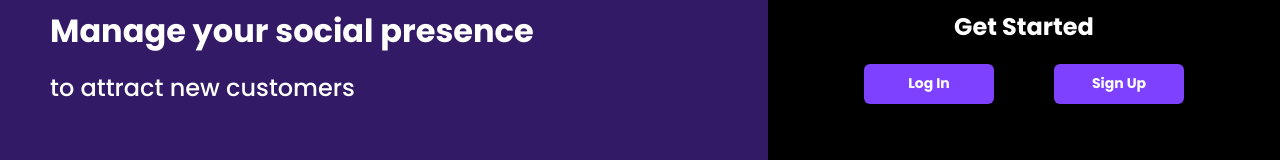
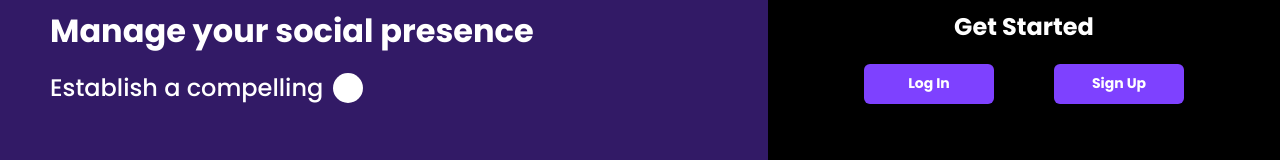
Before and after one commit to lucassrblt/NodeJs---Course, a React (Vite) app in the folder frontend/: page / in a window 1280 px wide. Shown: the part 344-504 px from the top of the page. Built offline with nearby package versions, Linux system fonts and the light colour scheme.

Commit message:
Adding text animation landingpage

```diff
--- a/frontend/src/styles/output.css
+++ b/frontend/src/styles/output.css
@@ -264,6 +264,24 @@
   flex-direction: column;
   gap: 15px;
 }
+.text .small-txt {
+  display: flex;
+  align-items: center;
+  gap: 10px;
+}
+.text .animated {
+  scale: 0;
+}
+.text .diseapear {
+  opacity: 0;
+}
+.text .hide-container {
+  width: 30px;
+  height: 30px;
+  background-color: #fff;
+  border-radius: 50%;
+  transition: all 0.4s linear;
+}
 .text .tall-txt p {
   font-family: "Poppins";
   font-weight: 700;
@@ -276,6 +294,7 @@
   font-weight: 500;
   font-size: 2.4rem;
   color: #fff;
+  transition: all 0.6s linear;
 }
 
 .right-part {
@@ -322,10 +341,17 @@
   width: 100%;
   height: 100%;
   background-color: #7e41ff;
+  cursor: pointer;
   font-family: "Poppins";
   font-weight: 700;
   font-size: 1.4rem;
   color: #fff;
+}
+.right-part .btns .btn button:hover {
+  background-color: #a174ff;
+}
+.right-part .btns .btn button:focus {
+  background-color: #7e41ff;
 }
 
 * {
--- a/frontend/src/styles/scss/landingPage.scss
+++ b/frontend/src/styles/scss/landingPage.scss
@@ -18,6 +18,27 @@
   flex-direction: column;
   gap: 15px;
 
+  .small-txt {
+    display: flex;
+    align-items: center;
+    gap: 10px;
+  }
+
+  .animated {
+    scale: 0;
+  }
+  .diseapear {
+    opacity: 0;
+  }
+
+  .hide-container {
+    width: 30px;
+    height: 30px;
+    background-color: $main-white;
+    border-radius: 50%;
+    transition: all 0.4s linear;
+  }
+
   .tall-txt p {
     @include font("Poppins", 700, 3.2rem, $main-white);
     font-size: 3.2rem;
@@ -25,6 +46,7 @@
 
   .small-txt p {
     @include font("Poppins", 500, 2.4rem, $main-white);
+    transition: all 0.6s linear;
   }
 }
 
@@ -72,7 +94,16 @@
         width: 100%;
         height: 100%;
         background-color: $main-purple;
+        cursor: pointer;
         @include font("Poppins", 700, 1.4rem, $main-white);
+
+        &:hover {
+          background-color: lighten($color: $main-purple, $amount: 10%);
+        }
+
+        &:focus {
+          background-color: $main-purple;
+        }
       }
     }
   }
--- a/frontend/src/views/LandingPage.jsx
+++ b/frontend/src/views/LandingPage.jsx
@@ -1,18 +1,58 @@
-import React from "react";
+import React, { useEffect, useRef } from "react";
 import Terms from "../components/Terms";
 import { useNavigate } from "react-router-dom";
 
 function LandingPage() {
   const navigate = useNavigate();
+  const circle = useRef();
+  const paragraphRef = useRef();
+
+  const txt = "Manage your social presence";
+  const baseline = [
+    "Foster community engagement and collaboration.",
+    "Establish a compelling online identity.",
+    "Enhance digital visibility and influence.",
+  ];
+
+  const textTypingEffect = (element, text, i = 0, lines = baseline) => {
+    // const length = text.length;
+    // let l = 0;
+
+    element.textContent = text.substring(0, i + 1);
+    if (i === text.length - 1) {
+      circle.current.classList.add("animated");
+      paragraphRef.current.classList.add("diseapear");
+      setTimeout(() => {
+        paragraphRef.current.classList.remove("diseapear");
+        circle.current.classList.remove("animated");
+        paragraphRef.current.textContent = "";
+
+        const nextLineIndex = (lines.indexOf(text) + 1) % lines.length;
+        textTypingEffect(paragraphRef.current, lines[nextLineIndex]);
+        // l++;
+        // textTypingEffect(mainText, baseline[1]);
+      }, 1500);
+      return;
+    }
+    setTimeout(() => {
+      textTypingEffect(element, text, i + 1);
+    }, 60);
+  };
+
+  useEffect(() => {
+    const mainText = paragraphRef.current;
+    textTypingEffect(mainText, baseline[0]);
+  }, []);
   return (
     <div className="view-landing">
       <div className="left-part">
         <div className="text">
           <div className="tall-txt">
-            <p>Manage your social presence</p>
+            <p className="tall-txt-p">Manage your social presence</p>
           </div>
           <div className="small-txt">
-            <p>to attract new customers</p>
+            <p ref={paragraphRef}></p>
+            <div className="hide-container" ref={circle}></div>
           </div>
         </div>
       </div>
```
Also changed, not shown: 1 other file (tests, documents, lock files or other folders).
